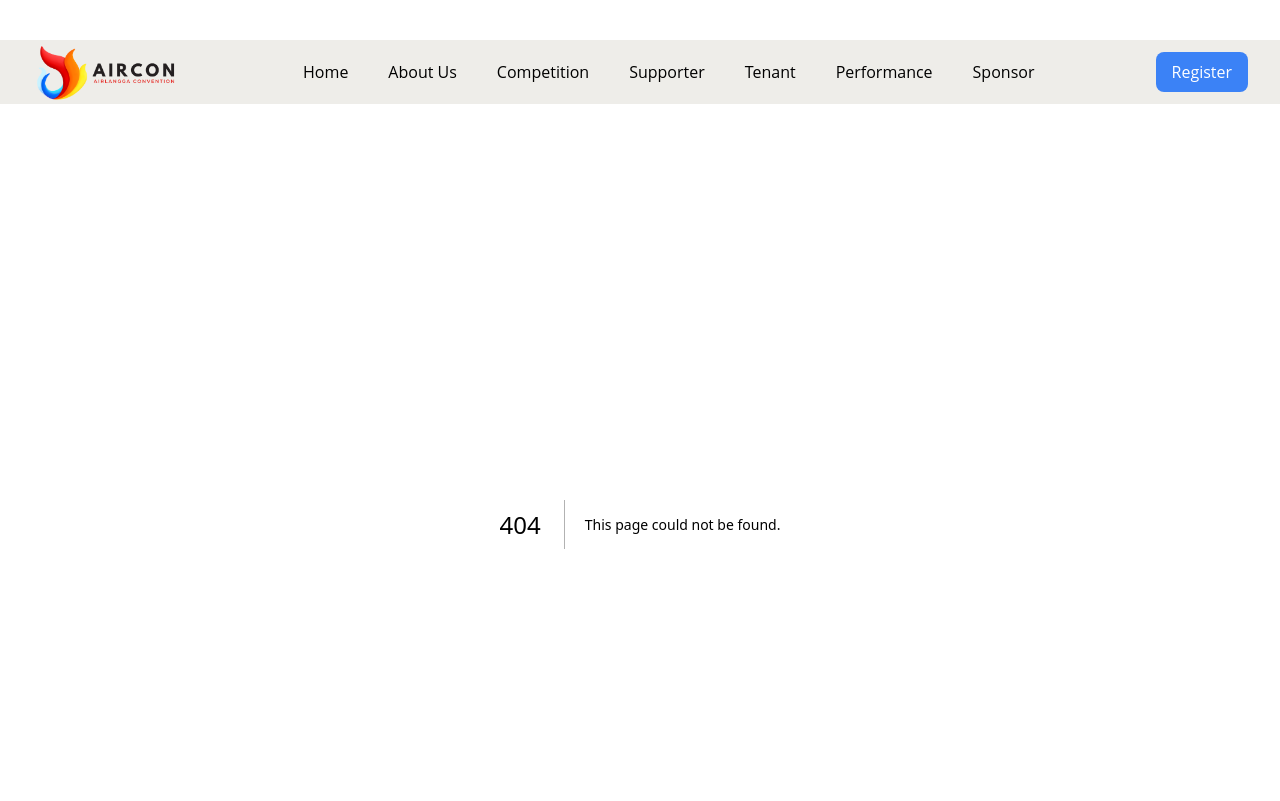
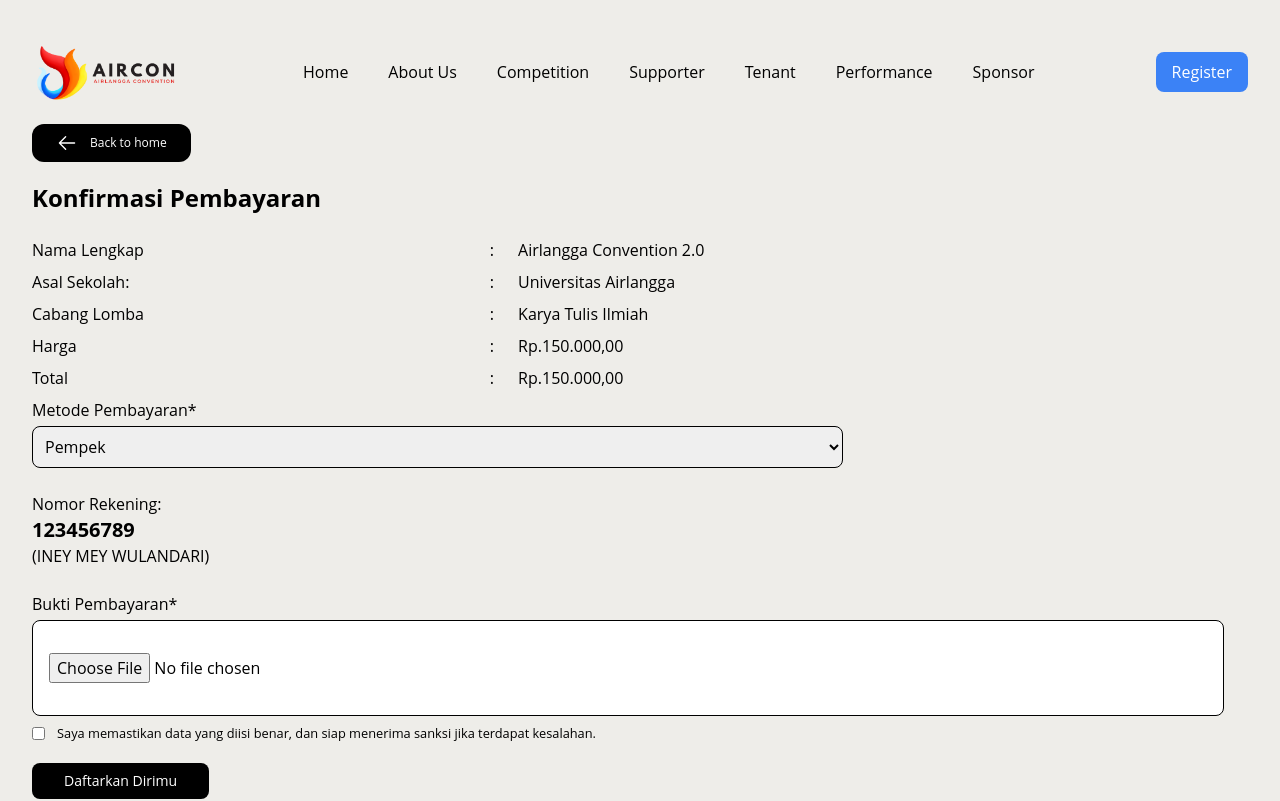
Before and after one commit to Elioth-Gray/Aircon-2.0, a Next.js app: page /competitions/karya-tulis-ilmiah/pendaftaran/konfirmasi in a window 1280 px wide. Before the commit this address had no page. Shown: the top 801 px of the page. Built offline with nearby package versions, Linux system fonts and the light colour scheme.

Commit message:
Confirmation Page

```diff
--- a/app/about-us/page.tsx
+++ b/app/about-us/page.tsx
@@ -36,7 +36,6 @@ const AboutUs = () => {
         </div>
       </div>
 
-
     </>
   );
 };
--- /dev/null
+++ b/app/competitions/karya-tulis-ilmiah/pendaftaran/konfirmasi/page.tsx
@@ -0,0 +1,83 @@
+import React from "react";
+import BackButton from "@/app/components/BackButton";
+
+const ConfirmationPage = () => {
+  return (
+    <>
+      <div className="mx-8 mt-5">
+        <BackButton></BackButton>
+        <form action="" className="mt-5 w-full flex flex-col gap-6">
+          <h1 className="text-2xl font-bold">Konfirmasi Pembayaran</h1>
+          <div className="w-full flex flex-col gap-2">
+            <div className="flex flex-row start items-center gap-6">
+              <p className="flex flex-row justify-between items-center w-[38%]">
+                <span>Nama Lengkap</span> <span>:</span>
+              </p>
+              <p>Airlangga Convention 2.0</p>
+            </div>
+            <div className="flex flex-row start items-center gap-6">
+              <p className="flex flex-row justify-between items-center w-[38%]">
+                <span>Asal Sekolah:</span> <span>:</span>
+              </p>
+              <p>Universitas Airlangga</p>
+            </div>
+            <div className="flex flex-row start items-center gap-6">
+              <p className="flex flex-row justify-between items-center w-[38%]">
+                <span>Cabang Lomba</span> <span>:</span>
+              </p>
+              <p>Karya Tulis Ilmiah</p>
+            </div>
+            <div className="flex flex-row start items-center gap-6">
+              <p className="flex flex-row justify-between items-center w-[38%]">
+                <span>Harga</span> <span>:</span>
+              </p>
+              <p>Rp.150.000,00</p>
+            </div>
+            <div className="flex flex-row start items-center gap-6">
+              <p className="flex flex-row justify-between items-center w-[38%]">
+                <span>Total</span> <span>:</span>
+              </p>
+              <p>Rp.150.000,00</p>
+            </div>
+            <div className="w-full flex flex-col gap-1">
+              <label htmlFor="">Metode Pembayaran*</label>
+              <select
+                name=""
+                id=""
+                className="w-2/3 px-2 py-2 rounded-lg border border-black"
+              >
+                <option value="Pepek">Pempek</option>
+              </select>
+            </div>
+          </div>
+          <div className="w-full flex flex-col items-start">
+            <p>Nomor Rekening:</p>
+            <p className="text-xl font-bold">123456789</p>
+            <p>(INEY MEY WULANDARI)</p>
+          </div>
+          <div className="w-full flex flex-col items-start">
+            <div className="flex flex-col w-full gap-1">
+              <label htmlFor="ktpFile">Bukti Pembayaran*</label>
+              <input
+                type="file"
+                name="ktpFile"
+                className="px-4 py-8 border border-black rounded-lg w-[98%] bg-white"
+              />
+            </div>
+            <div className="flex flex-row justify-start items-center gap-3 mt-2">
+                <input type="checkbox" className="p-6" />
+                <label htmlFor="" className="text-[0.8rem]">Saya memastikan data yang diisi benar, dan siap menerima sanksi jika terdapat kesalahan.</label>
+            </div>
+          </div>
+        </form>
+        <button
+              className="bg-black text-white px-8 py-2 rounded-lg flex flex-row justify-center items-center mt-5 text-sm"
+            >
+              Daftarkan Dirimu
+            </button>
+      </div>
+    </>
+  );
+};
+
+export default ConfirmationPage;
--- a/app/competitions/karya-tulis-ilmiah/pendaftaran/page.tsx
+++ b/app/competitions/karya-tulis-ilmiah/pendaftaran/page.tsx
@@ -1,29 +1,34 @@
-"use client"
+"use client";
 
-import { useState } from "react";
+import { useEffect, useState } from "react";
 import React from "react";
 import BackButton from "@/app/components/BackButton";
 
 const CompetitionPage = () => {
-
   const [step, setStep] = useState(0);
 
   const nextStep = () => {
-        if(step < 2){
-            setStep(step => step + 1)
+    if (step < 1) {
+      setStep((step) => step + 1);
     }
-    }
+  };
 
   const prevStep = () => {
-        if(step > 0){
-            setStep(step => step - 1)
+    if (step > 0) {
+      setStep((step) => step - 1);
     }
-    }
+  };
+
+  useEffect(() => {
+    console.log(step);
+  }, [step]);
 
   return (
     <>
       <div className="mx-10 mt-5">
-        <BackButton/>
+        <BackButton />
+        {step === 0 ? (
+          <>
             <div className="w-full flex flex-col gap-1 mt-5">
               <h1 className="text-2xl font-bold uppercase w-1/2 text-wrap">
                 Pendaftaran Lomba
@@ -32,8 +37,12 @@ const CompetitionPage = () => {
                 Karya Tulis Ilmiah
               </h1>
             </div>
+          </>
+        ) : null}
         <div className="mt-5 w-full">
           <form action="" className="flex flex-col gap-8">
+            {step === 0 ? (
+              <>
                 <div className="w-full flex flex-row justify-between gap-2">
                   <div className="flex flex-col w-1/2 gap-1">
                     <label htmlFor="namaTim">Nama Tim*</label>
@@ -44,78 +53,122 @@ const CompetitionPage = () => {
                     />
                   </div>
                   <div className="flex flex-col w-1/2 gap-1">
-                <label htmlFor="namaTim">Asal Sekolah*</label>
+                    <label htmlFor="asalSekolah">Asal Sekolah*</label>
                     <input
                       type="text"
-                  name="namaTim"
+                      name="asalSekolah"
                       className="px-2 py-1 border border-black rounded-lg w-[98%]"
                     />
                   </div>
                 </div>
                 <div className="w-full flex flex-row justify-between gap-2">
                   <div className="flex flex-col w-1/2 gap-1">
-                <label htmlFor="namaTim">Nomor Telepon*</label>
+                    <label htmlFor="nomorTelepon">Nomor Telepon*</label>
                     <input
                       type="text"
-                  name="namaTim"
+                      name="nomorTelepon"
                       className="px-2 py-1 border border-black rounded-lg w-[98%]"
                     />
                   </div>
                   <div className="flex flex-col w-1/2 gap-1">
-                <label htmlFor="namaTim">Email</label>
+                    <label htmlFor="email">Email</label>
                     <input
                       type="text"
-                  name="namaTim"
+                      name="email"
                       className="px-2 py-1 border border-black rounded-lg w-[98%]"
                     />
                   </div>
                 </div>
                 <div className="w-full flex flex-row justify-between gap-2">
                   <div className="flex flex-col w-full gap-1">
-                <label htmlFor="namaTim">Nama Lengkap Anggota 1*</label>
+                    <label htmlFor="anggota1">Nama Lengkap Anggota 1*</label>
                     <input
                       type="text"
-                  name="namaTim"
+                      name="anggota1"
                       className="px-2 py-1 border border-black rounded-lg w-[98%]"
                     />
                   </div>
                 </div>
                 <div className="w-full flex flex-row justify-between gap-2">
                   <div className="flex flex-col w-full gap-1">
-                <label htmlFor="namaTim">Nama Lengkap Anggota 2*</label>
+                    <label htmlFor="anggota2">Nama Lengkap Anggota 2*</label>
                     <input
                       type="text"
-                  name="namaTim"
+                      name="anggota2"
                       className="px-2 py-1 border border-black rounded-lg w-[98%]"
                     />
                   </div>
                 </div>
                 <div className="w-full flex flex-row justify-between gap-2">
                   <div className="flex flex-col w-full gap-1">
-                <label htmlFor="namaTim">Nama Lengkap Anggota 3*</label>
+                    <label htmlFor="anggota3">Nama Lengkap Anggota 3*</label>
                     <input
                       type="text"
-                  name="namaTim"
+                      name="anggota3"
                       className="px-2 py-1 border border-black rounded-lg w-[98%]"
                     />
                   </div>
                 </div>
                 <div className="w-full flex flex-row justify-between gap-2">
                   <div className="flex flex-col w-full gap-1">
-                <label htmlFor="namaTim">
-                  Scan Kartu Identitas Tiap Anggota (KTP/ Kartu Pelajar) * NOTE:
-                  Jadikan dalam satu file
+                    <label htmlFor="ktpFile">
+                      Scan Kartu Identitas Tiap Anggota (KTP/ Kartu Pelajar) *
+                      NOTE: Jadikan dalam satu file
                     </label>
                     <input
                       type="file"
-                  name="namaTim"
+                      name="ktpFile"
                       className="px-4 py-8 border border-black rounded-lg w-[98%] bg-white"
                     />
                   </div>
                 </div>
+              </>
+            ) : null}
+
+            {step === 1 ? (
+              <>
+                <div className="w-full flex flex-row justify-between gap-2">
+                  <div className="flex flex-col w-full gap-1">
+                    <label htmlFor="ktpFile">
+                      Screenshot Share Poster AIRCON via Snapgram*
+                    </label>
+                    <input
+                      type="file"
+                      name="ktpFile"
+                      className="px-4 py-8 border border-black rounded-lg w-[98%] bg-white"
+                    />
+                  </div>
+                </div>
+                <div className="w-full flex flex-row justify-between gap-2">
+                  <div className="flex flex-col w-full gap-1">
+                    <label htmlFor="ktpFile">
+                      Pengumpulan Surat Pernyataan Pendaftaran*
+                    </label>
+                    <input
+                      type="file"
+                      name="ktpFile"
+                      className="px-4 py-8 border border-black rounded-lg w-[98%] bg-white"
+                    />
+                  </div>
+                </div>
+              </>
+            ) : null}
           </form>
-          <div className="w-full mt-5 items-start">
-            <button className="bg-black text-white px-8 py-2 rounded-lg flex flex-row justify-center items-center">Next</button>
+          <div className="w-full mt-5 flex flex-row justify-between">
+            {step > 0 ? (
+              <button
+                className="bg-black text-white px-8 py-2 rounded-lg flex flex-row justify-center items-center"
+                onClick={prevStep}
+              >
+                Prev
+              </button>
+            ) : null}
+            <button
+              className="bg-black text-white px-8 py-2 rounded-lg flex flex-row justify-center items-center"
+              onClick={nextStep}
+            >
+              Next
+            </button>
           </div>
         </div>
       </div>
--- a/app/components/Footer.tsx
+++ b/app/components/Footer.tsx
@@ -6,7 +6,7 @@ import { FaInstagram } from "react-icons/fa"; // Gunakan react-icons
 
 const Footer = () => {
   return (
-    <footer className="bg-black text-white p-8 mt-8">
+    <footer className="bg-black text-white p-8 mt-8 h-screen">
       {/* Padding footer */}
       <div className="flex flex-col justify center items-start">
         {/* Menambah space-y untuk memberi jarak antar elemen */}
```
Lines whose indentation alone changed are shown as unchanged.
